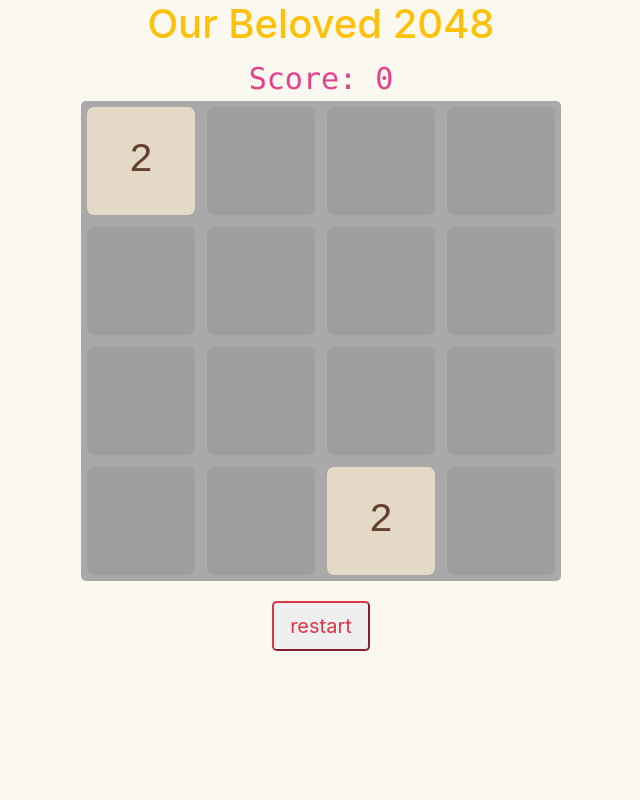
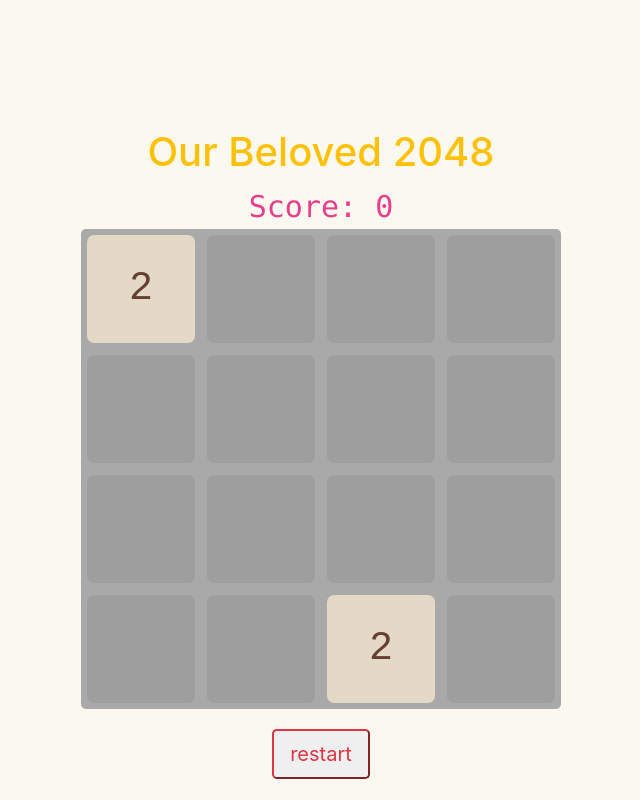
Before and after one commit to radiotech/2048, a plain HTML site: page index.html in a window 1280 px wide. Shown: the whole page, without its empty margins (319-959 px from the left). Drawn offline with nearby package versions, Linux system fonts and the light colour scheme.

Commit message:
viewport

```diff
--- a/index.html
+++ b/index.html
@@ -2,6 +2,7 @@
 <html>
   <head>
     <meta charset="UTF-8" />
+    <meta name="viewport" content="width=device-width, initial-scale=0.75" />
 
     <link
       rel="stylesheet"
@@ -93,6 +94,9 @@
         border-radius: 7px;
         animation: size 0.15s ease-in-out;
       }
+      .title {
+        margin-top: 10%;
+      }
 
       @keyframes size {
         0% {
@@ -117,7 +121,7 @@
     </style>
   </head>
   <body class="text-center" style="background-color: #faf8ef">
-    <h1 class="text-warning">Our Beloved 2048</h1>
+    <h1 class="text-warning title">Our Beloved 2048</h1>
     <code style="font-size: 30px">
       Score:
       <span id="score">0</span>
```
